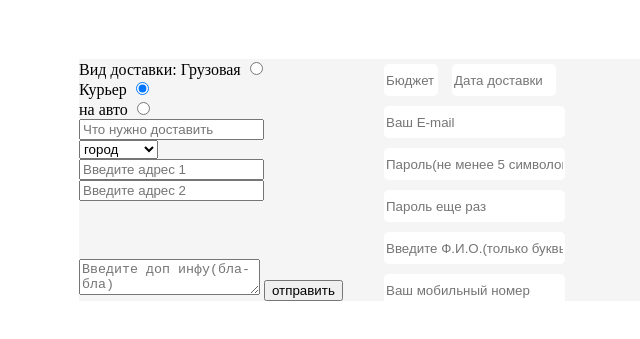
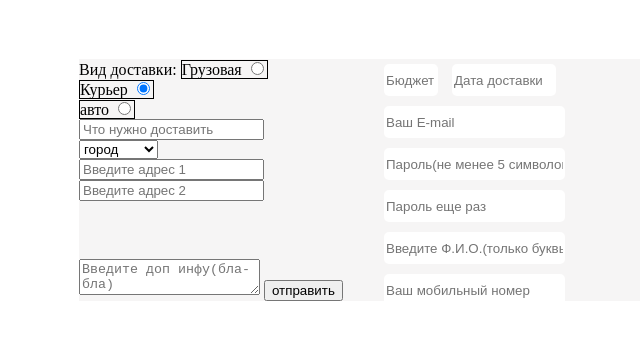
Before and after one commit to avelsh/form_freecourier, a plain HTML site: page index.html in a window 1280 px wide. Shown: the part 241-580 px from the top of the page, without its empty margins (261-901 px from the left). Drawn offline with Linux system fonts and the light colour scheme.

Commit message:
added_label

```diff
--- a/index.html
+++ b/index.html
@@ -10,13 +10,15 @@
         <form action="" method="post">
         <div class="inside-container1">
             <span>Вид доставки:</span>
-            <label for="radio_type"> </label>
-                Грузовая
-                <input type="radio" name="text" id="radio_type" value="грузовая"><br>
-                Курьер
-                <input type="radio" name="text" id="radio_type" value="курьер" checked><br>
-                на авто
-                <input type="radio" name="text" id="radio_type" value="авто"><br>
+            <label for="radio_type1">Грузовая
+                <input type="radio" name="text" id="radio_type1" value="грузовая">
+            </label><br>
+            <label for="radio_type2">Курьер
+                <input type="radio" name="text" id="radio_type2" value="курьер" checked>
+            </label><br>
+            <label for="radio_type3">авто
+                <input type="radio" name="text" id="radio_type3" value="авто">
+            </label><br>
                 <input type="search" placeholder="Что нужно доставить"><br>
                 <select name="towns">
                     <option value="town">город<option>
--- a/main.css
+++ b/main.css
@@ -35,3 +35,8 @@ input[type="text"], input[type="password"] {
 	height: 200px;
 	width: 300px;
 }
+
+label {
+	background-color:#f6f5f5;
+	border: 1px solid #000;
+}
```
